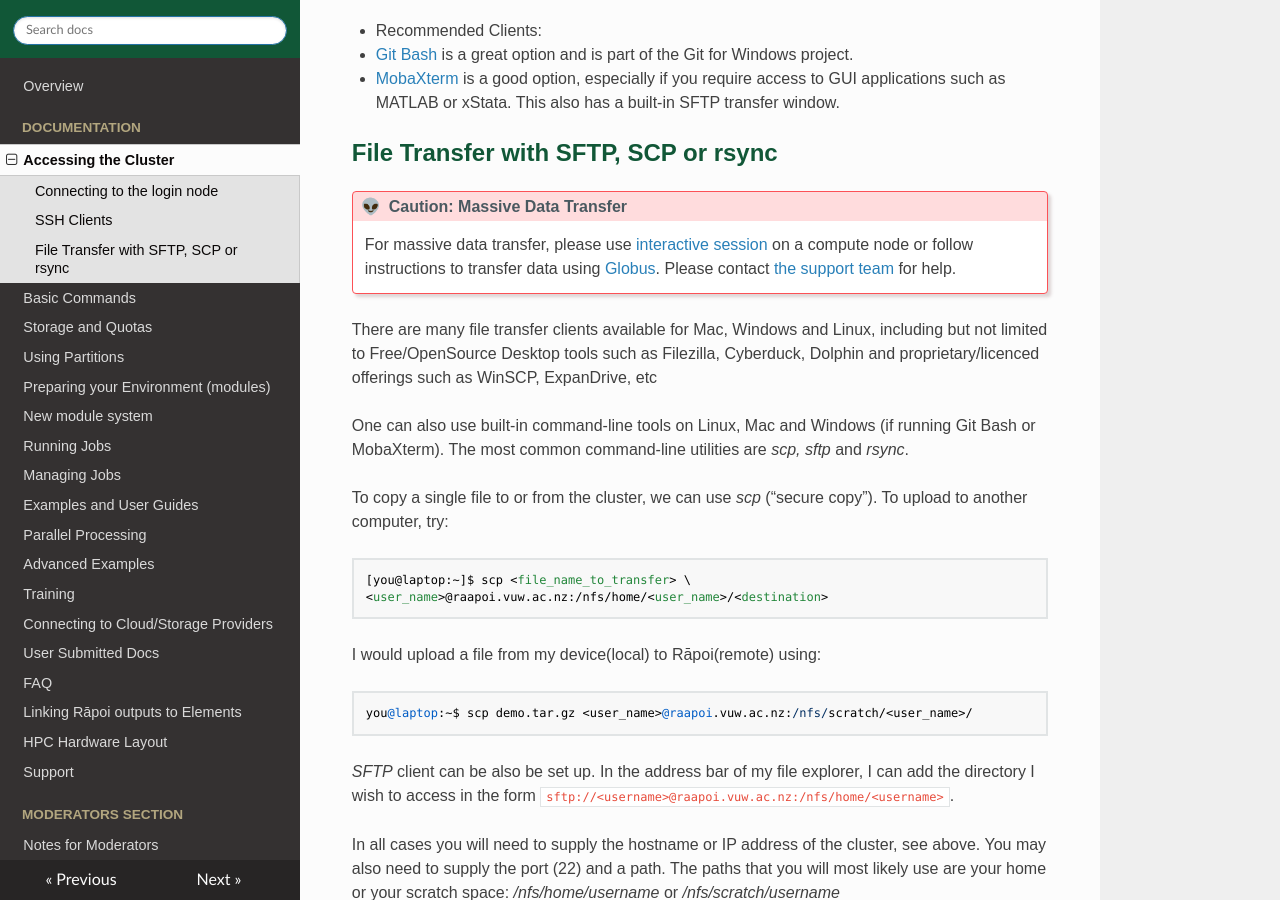
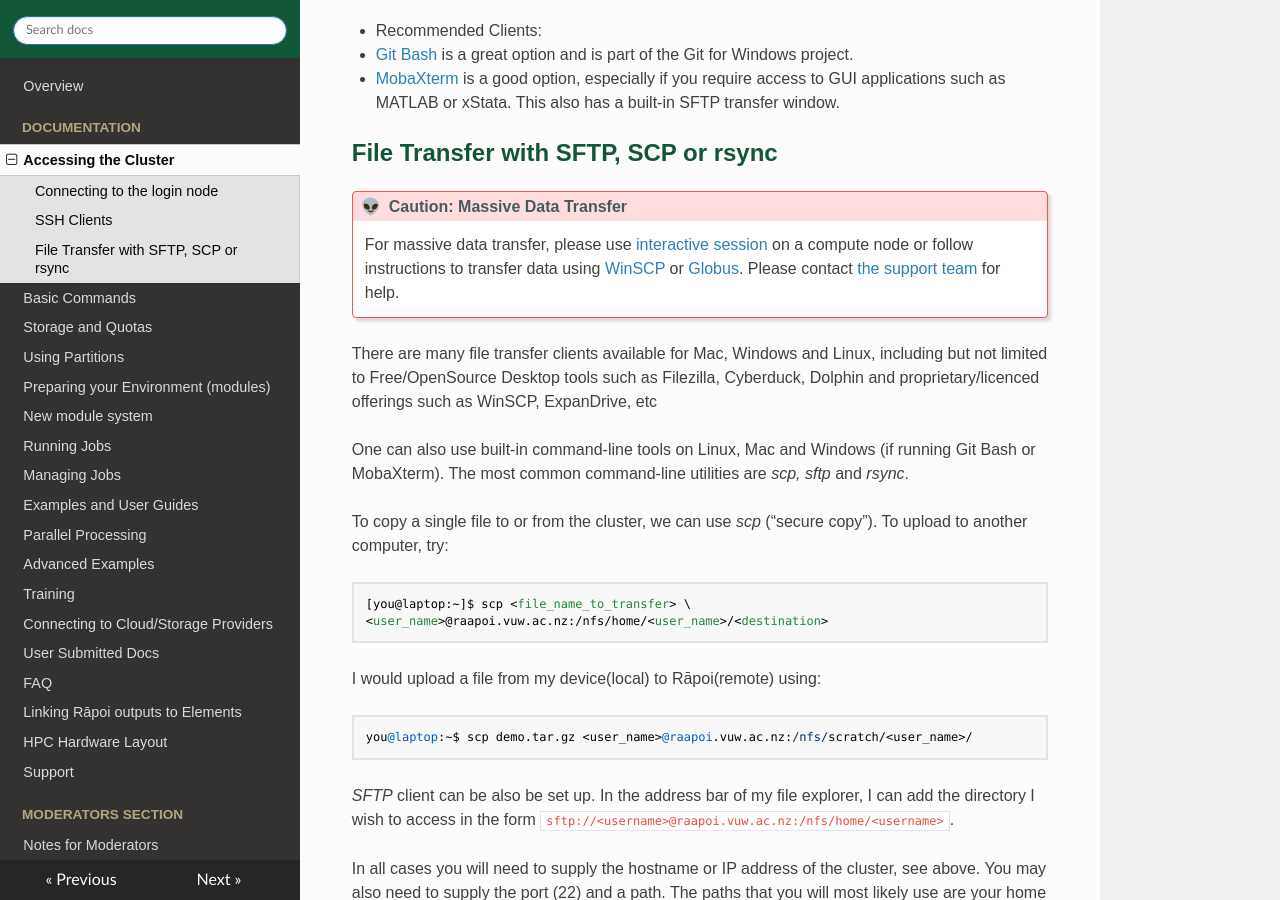
Before and after one commit to vuw-research-computing/raapoi-docs, an MkDocs documentation site: the page built from docs/accessing_the_cluster.md, in a window 1280 px wide and 900 px high, scrolled down 2445 px. Built offline with MkDocs 1.6.1, drawn with Linux system fonts in a browser that asks for light colours; nearby versions of some CDN libraries; some web fonts are replaced; a script that is not in the unit is left out.

Commit message:
Update File Transfer Docs
WinSCP tunnel instructions added

```diff
--- a/docs/accessing_the_cluster.md
+++ b/docs/accessing_the_cluster.md
@@ -103,7 +103,7 @@ _Windows SSH Clients_
 ## File Transfer with SFTP, SCP or rsync
 
 !!! danger "Caution: Massive Data Transfer"
-    For massive data transfer, please use [interactive session](running_jobs.md/#interactive-jobs) on a compute node or follow instructions to transfer data using [Globus](https://vuw-research-computing.github.io/raapoi-docs/external_providers/#globus). Please contact [the support team](support.md) for help.
+    For massive data transfer, please use [interactive session](running_jobs.md/#interactive-jobs) on a compute node or follow instructions to transfer data using [WinSCP](https://www.notion.so/WinSCP-File-Transfer-20d426d58abf8014be97e04a8fd9a97c?source=copy_link) or [Globus](https://vuw-research-computing.github.io/raapoi-docs/external_providers/#globus). Please contact [the support team](support.md) for help.
 
 There are many file transfer clients available for Mac, Windows and Linux, including but not limited to Free/OpenSource Desktop tools such as Filezilla, Cyberduck, Dolphin and proprietary/licenced offerings such as WinSCP, ExpanDrive, etc
 
```
